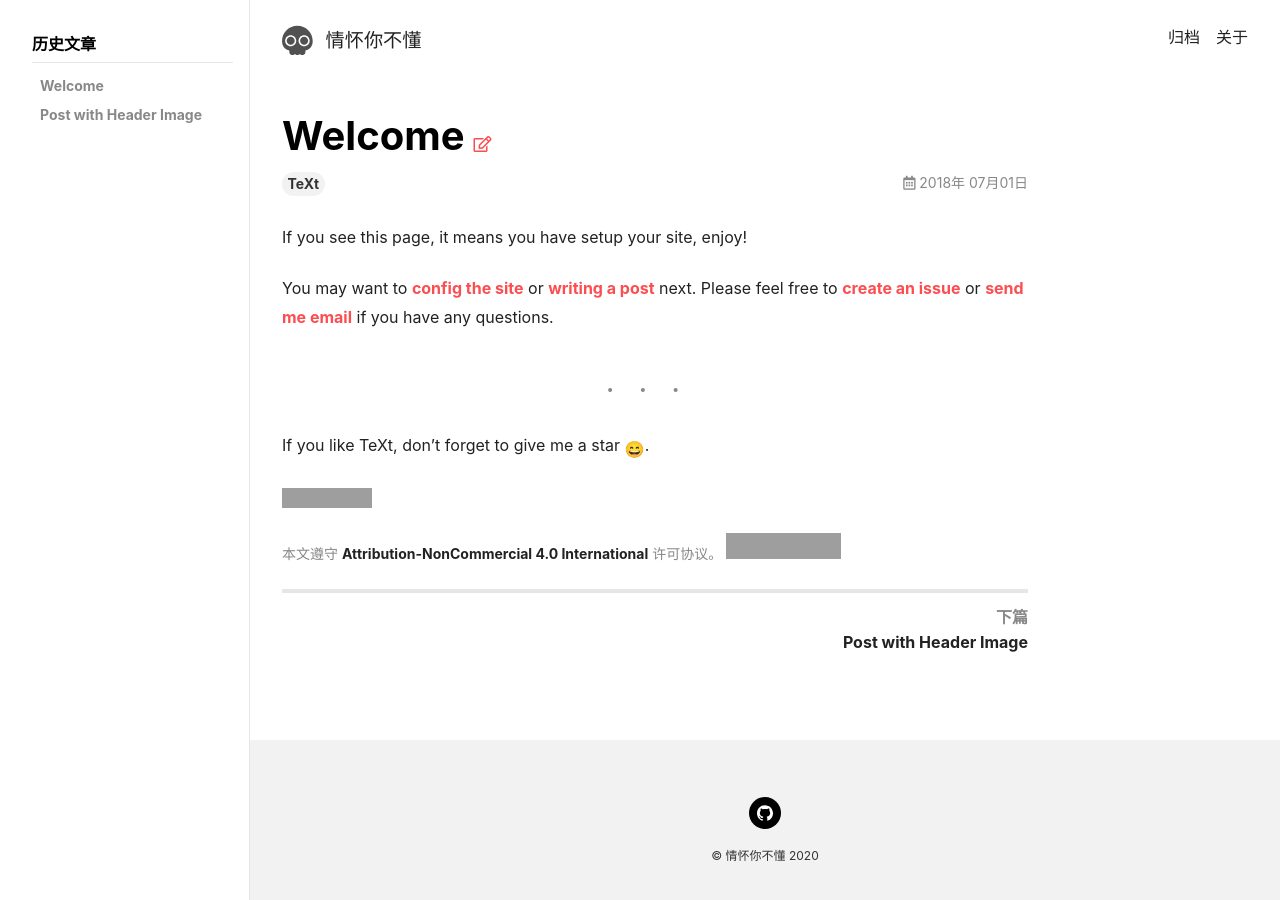
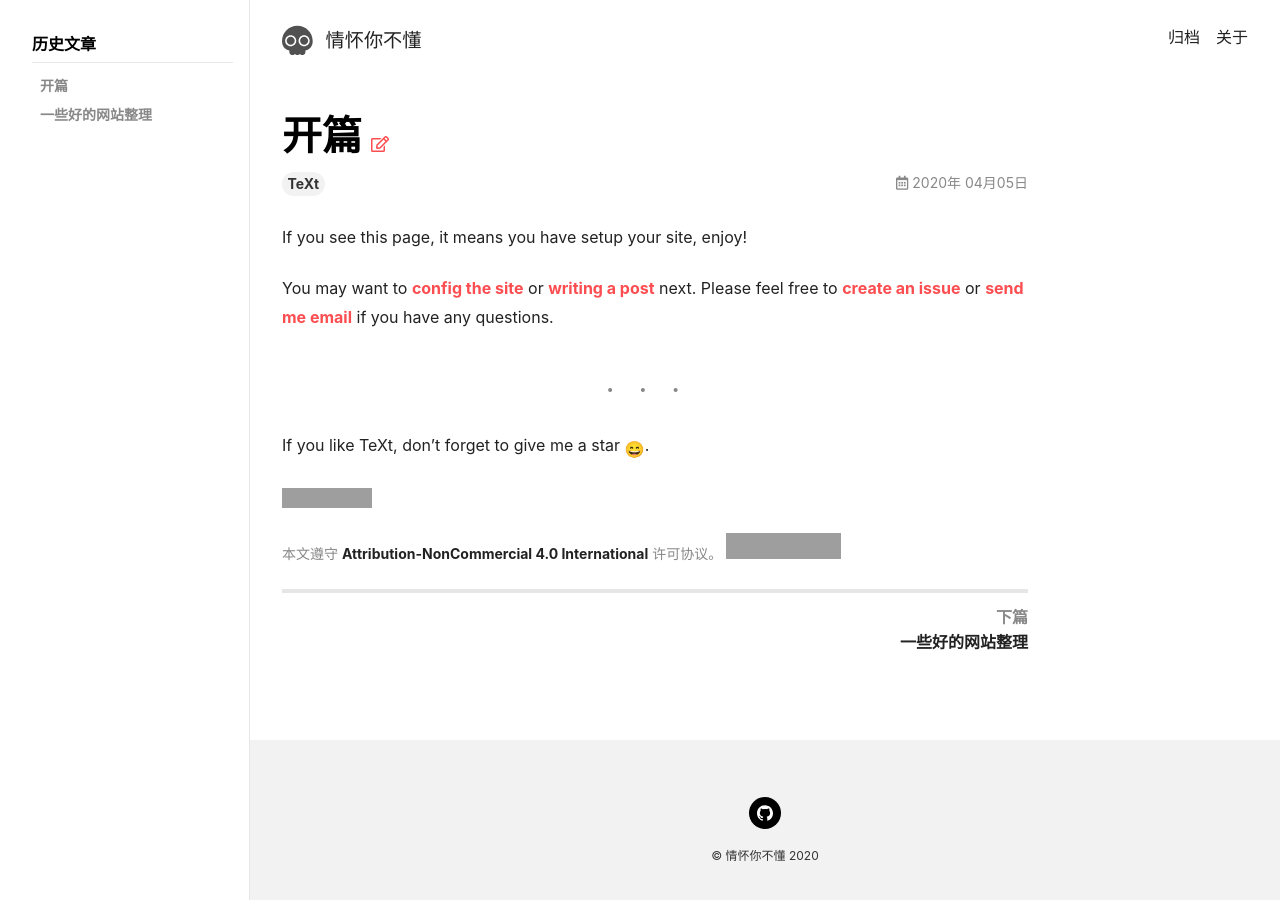
Before and after one commit to neroXu/nero.github.io, a Jekyll site: the page built from _posts/2020-04-05-welcome.md, in a window 1280 px wide. Built offline with Jekyll 4.4.1, drawn with Linux system fonts in a browser that asks for light colours; nearby versions of some CDN libraries; emoji names are drawn with the system emoji font; grey boxes are pictures that could not be loaded.

Commit message:
update data and post

```diff
--- a/_data/navigation.yml
+++ b/_data/navigation.yml
@@ -14,7 +14,7 @@ header:
 docs-zh:
   - title:      历史文章
     children:
-      - title: Welcome
-        url: https://neroXu.github.io/2018/07/01/welcome.html
-      - title: Post with Header Image
-        url: https://neroXu.github.io/2018/06/01/header-image.html
+      - title: 开篇
+        url: https://neroXu.github.io/2020/04/05/welcome.html
+      - title: 一些好的网站整理
+        url: https://neroXu.github.io/2018/04/05/learing-net.html
--- a/_posts/2018-06-01-header-image.md
+++ b/_posts/2020-04-05-learing-net.md
@@ -1,5 +1,5 @@
 ---
-title: Post with Header Image
+title: 一些好的网站整理
 tags: TeXt
 article_header:
   type: cover
--- a/_posts/2018-07-01-welcome.md
+++ b/_posts/2020-04-05-welcome.md
@@ -1,6 +1,6 @@
 ---
-title: Welcome
-key: 20180701
+title: 开篇
+key: 20200405
 tags: TeXt
 sidebar:
     nav: docs-zh
```
